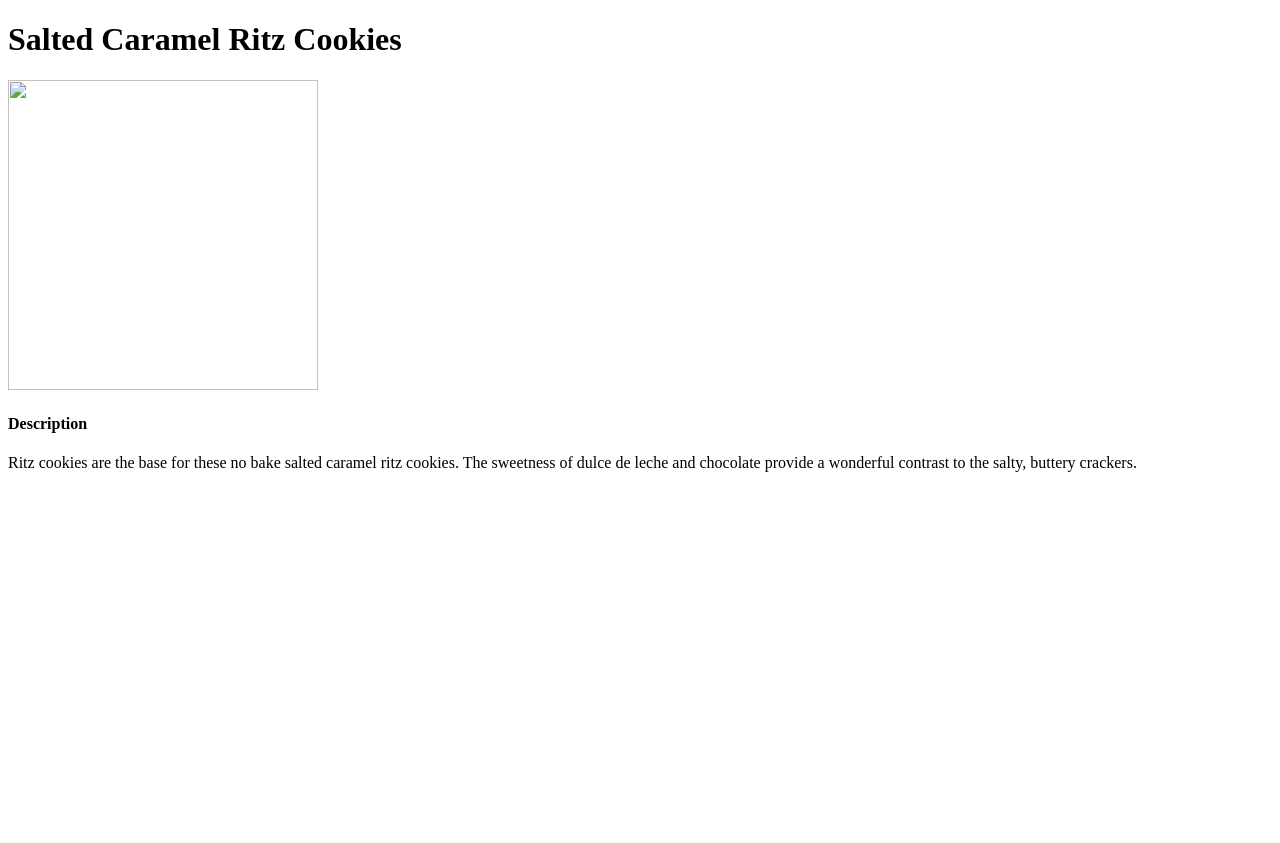
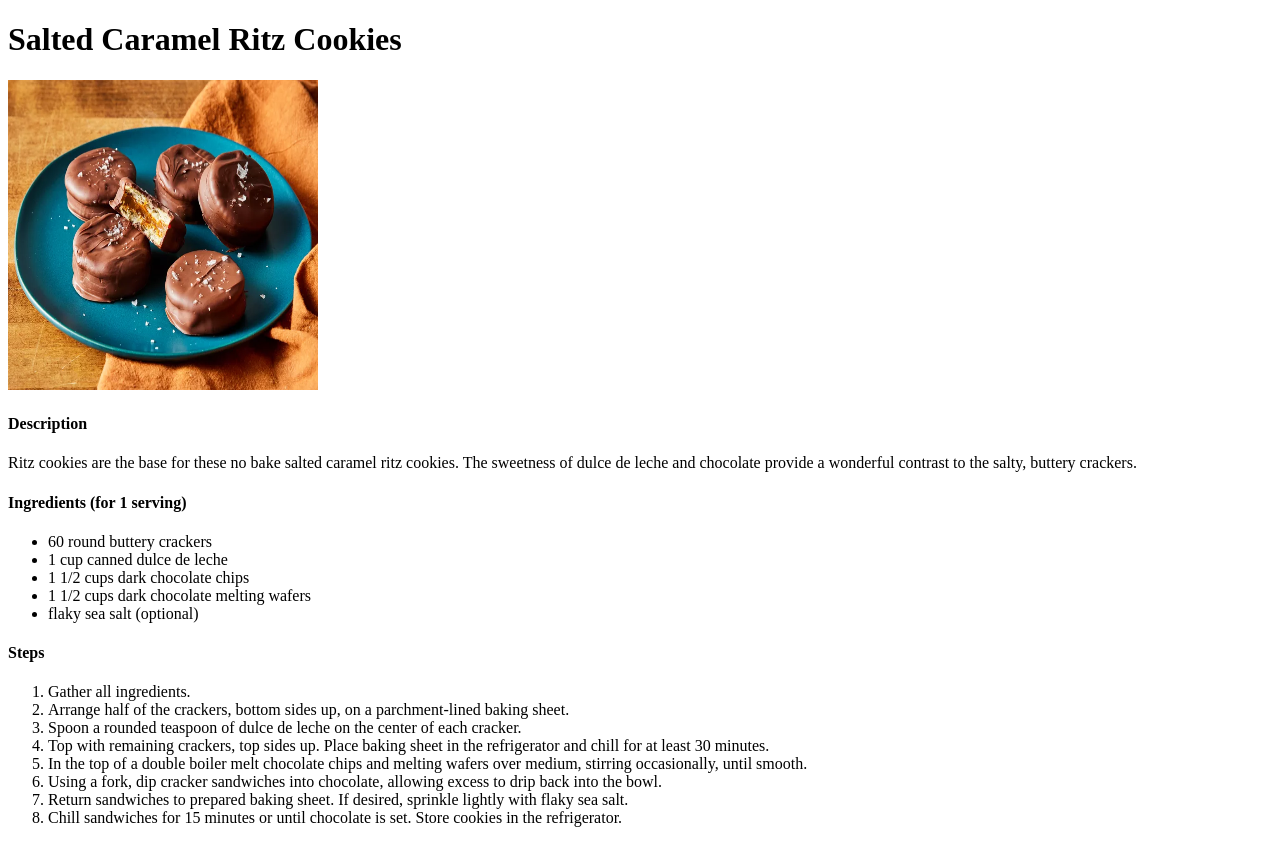
Before and after one commit to diya-tries/odin-recipes, a plain HTML site: page recipes/salted-cookies.html in a window 1280 px wide. Before the commit the page ends 800 px from the top, so only its background shows below. Drawn offline with Linux system fonts and the light colour scheme.

Commit message:
added steps and ingredients for salted cookies

```diff
--- a/recipes/salted-cookies.html
+++ b/recipes/salted-cookies.html
@@ -7,9 +7,27 @@
 </head>
 <body>
     <h1>Salted Caramel Ritz Cookies</h1>
-    <img src="images/salted-cookies.jpg" width="310" height="310">
+    <img src="../images/salted-cookies.jpg" width="310" height="310">
     <h4>Description</h4>
     <p>Ritz cookies are the base for these no bake salted caramel ritz cookies. The sweetness of dulce de leche and chocolate provide a wonderful contrast to the salty, buttery crackers.</p>
-
+    <h4>Ingredients &#40;for 1 serving&#41;	</h4>
+    <ul>
+        <li>60 round buttery crackers</li>
+        <li>1 cup canned dulce de leche</li>
+        <li>1 1/2 cups dark chocolate chips</li>
+        <li>1 1/2 cups dark chocolate melting wafers</li>
+        <li>flaky sea salt (optional)</li>
+    </ul>
+    <h4>Steps</h4>
+    <ol>
+        <li>Gather all ingredients.</li>
+        <li>Arrange half of the crackers, bottom sides up, on a parchment-lined baking sheet.</li>
+        <li>Spoon a rounded teaspoon of dulce de leche on the center of each cracker.</li>
+        <li>Top with remaining crackers, top sides up. Place baking sheet  in the refrigerator and chill for at least 30 minutes.</li>
+        <li>In the top of a double boiler melt chocolate chips and melting wafers over medium, stirring occasionally, until smooth.</li>
+        <li>Using a fork, dip cracker sandwiches into chocolate, allowing excess to drip back into the bowl.</li>
+        <li>Return sandwiches to prepared baking sheet. If desired, sprinkle lightly with flaky sea salt.</li>
+        <li>Chill sandwiches for 15 minutes or until chocolate is set. Store cookies in the refrigerator.</li>
+    </ol>
 </body>
 </html>
```
